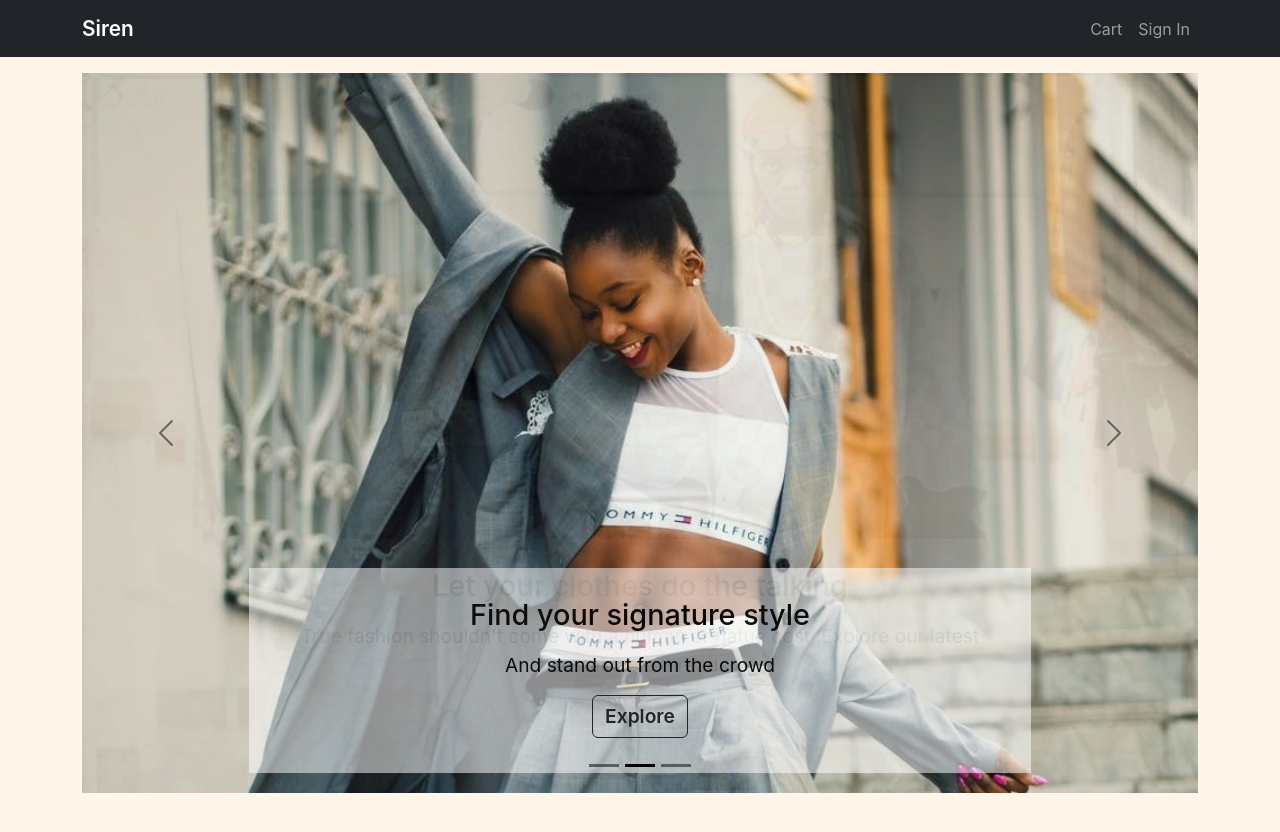
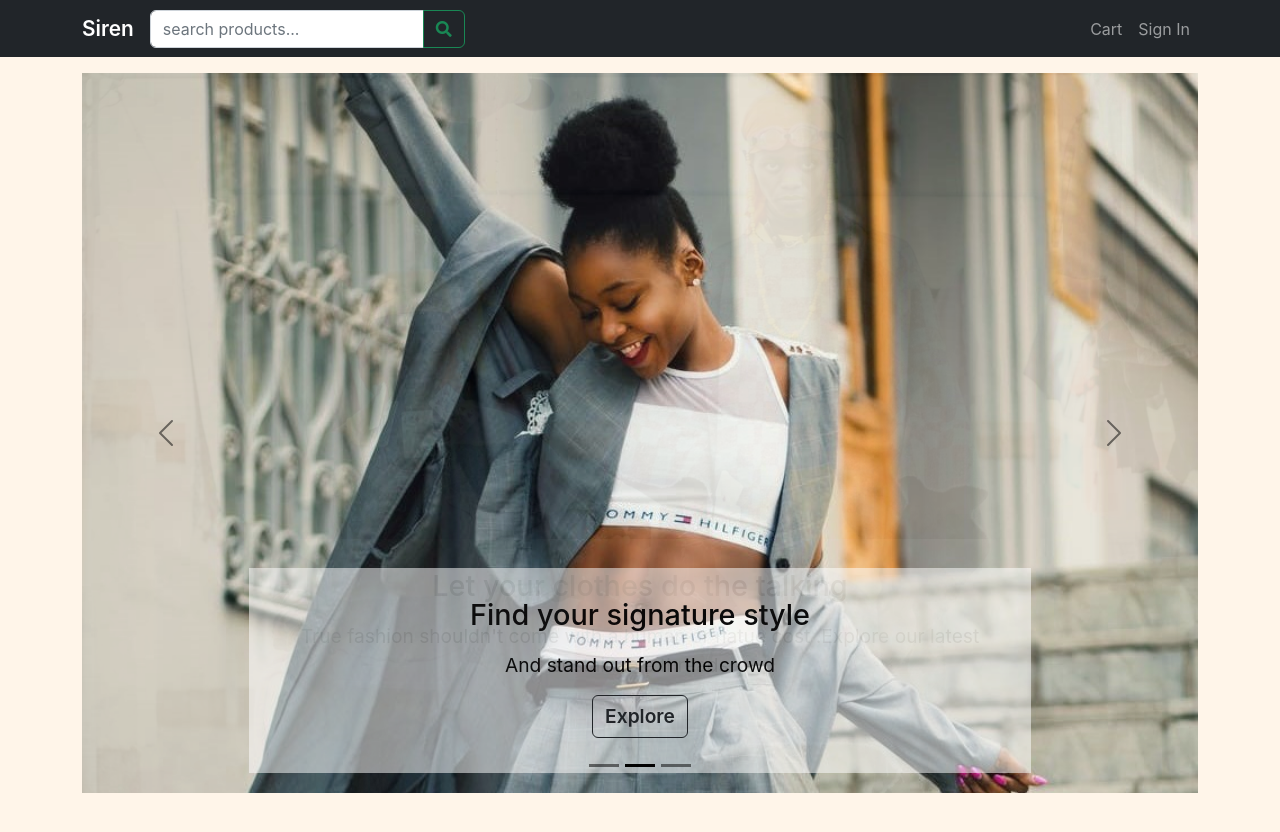
Before and after one commit to whatthefoobar/ecomm-app-project, a React (Create React App) app in the folder frontend/: page / in a window 1280 px wide. Shown: the top 832 px of the page. Built offline with nearby package versions, Linux system fonts and the light colour scheme.

Commit message:
sidebar implemented but style is odd

```diff
--- a/frontend/src/App.js
+++ b/frontend/src/App.js
@@ -1,10 +1,10 @@
 import { BrowserRouter as Router, Route, Routes } from 'react-router-dom';
-import { ToastContainer } from 'react-toastify'; // for that snazzy error msg box when login error
+import { toast, ToastContainer } from 'react-toastify'; // for that snazzy error msg box when login error
 import 'react-toastify/dist/ReactToastify.css';
 import HomeScreen from './screens/HomeScreen';
 import ProductScreen from './screens/ProductScreen';
 import Container from 'react-bootstrap/Container';
-import { useContext } from 'react';
+import { useContext, useEffect, useState } from 'react';
 import { Store } from './Store';
 import CartScreen from './screens/CartScreen';
 import SigninScreen from './screens/SigninScreen';
@@ -18,7 +18,11 @@ import Navigationbar from './components/Navigationbar';
 import OrderScreen from './screens/OrderScreen';
 import OrderHistoryScreen from './screens/OrderHistoryScreen';
 import ProfileScreen from './screens/ProfileScreen';
-// import Footer from './components/Footer';
+import Button from 'react-bootstrap/Button';
+import { getError } from './utils';
+import axios from 'axios';
+import SearchBox from './components/SearchBox';
+import Sidebar from './components/Sidebar';
 
 function App() {
   const { state, dispatch: ctxDispatch } = useContext(Store);
@@ -31,9 +35,31 @@ function App() {
     localStorage.removeItem('paymentMethod');
     window.location.href = '/signin';
   };
+
+  const [sidebarIsOpen, setSidebarIsOpen] = useState(false);
+  const [categories, setCategories] = useState([]);
+
+  // useEffect(() => {
+  //   const fetchCategories = async () => {
+  //     try {
+  //       const { data } = await axios.get(`/api/products/categories`);
+  //       setCategories(data);
+  //     } catch (err) {
+  //       toast.error(getError(err));
+  //     }
+  //   };
+  //   fetchCategories();
+  // }, []);
+
   return (
     <Router>
-      <div className="d-flex flex-column site-container position-relative">
+      <div
+        className={
+          sidebarIsOpen
+            ? 'd-flex flex-column site-container active-cont'
+            : 'd-flex flex-column site-container'
+        }
+      >
         <ToastContainer position="bottom-center" limit={1} />{' '}
         {/* for that snazzy error msg box when login error */}
         {/* Navbar here */}
@@ -41,7 +67,14 @@ function App() {
           cart={cart}
           userInfo={userInfo}
           signoutHandler={signoutHandler}
+          // sidebarIsOpen={sidebarIsOpen}
+          // setSidebarIsOpen={setSidebarIsOpen}
         />
+        {/* <Sidebar
+          categories={categories}
+          sidebarIsOpen={sidebarIsOpen}
+          setSidebarIsOpen={setSidebarIsOpen}
+        /> */}
         {/* Main content here */}
         <Container className="mt-3 mb-5 ">
           <Routes>
--- a/frontend/src/components/Navigationbar.js
+++ b/frontend/src/components/Navigationbar.js
@@ -1,5 +1,5 @@
 import './Navigationbar.css';
-import React from 'react';
+
 import Container from 'react-bootstrap/esm/Container';
 import { LinkContainer } from 'react-router-bootstrap';
 import { Link } from 'react-router-dom';
@@ -8,13 +8,26 @@ import Badge from 'react-bootstrap/Badge';
 import Nav from 'react-bootstrap/Nav';
 import NavDropdown from 'react-bootstrap/NavDropdown';
 
-const Navigationbar = ({ cart, userInfo, signoutHandler }) => {
+// import Button from 'react-bootstrap/esm/Button';
+import SearchBox from './SearchBox';
+
+const Navigationbar = ({
+  cart,
+  userInfo,
+  signoutHandler,
+  setSidebarIsOpen,
+  sidebarIsOpen,
+}) => {
   return (
     <Navbar bg="dark" variant="dark" expand="lg">
       <Container>
+        {/* <Button variant="dark" onClick={() => setSidebarIsOpen(!sidebarIsOpen)}>
+          <i className="fas fa-bars"></i>
+        </Button> */}
         <LinkContainer to="/">
           <Navbar.Brand className="nav__logo">Siren</Navbar.Brand>
         </LinkContainer>
+        <SearchBox />
         <Navbar.Toggle aria-controls="basic-navbar-nav" />
         <Navbar.Collapse id="basic-navbar-nav">
           <Nav className="me-auto  w-100  justify-content-end">
--- /dev/null
+++ b/frontend/src/components/SearchBox.js
@@ -0,0 +1,34 @@
+import React, { useState } from 'react';
+import Button from 'react-bootstrap/Button';
+import Form from 'react-bootstrap/Form';
+import InputGroup from 'react-bootstrap/InputGroup';
+import FormControl from 'react-bootstrap/FormControl';
+import { useNavigate } from 'react-router-dom';
+
+export default function SearchBox() {
+  const navigate = useNavigate();
+  const [query, setQuery] = useState('');
+  const submitHandler = (e) => {
+    e.preventDefault();
+    navigate(query ? `/search/?query=${query}` : '/search');
+  };
+
+  return (
+    <Form className="d-flex " onSubmit={submitHandler}>
+      <InputGroup>
+        <FormControl
+          type="text"
+          name="q"
+          id="q"
+          onChange={(e) => setQuery(e.target.value)}
+          placeholder="search products..."
+          aria-label="Search Products"
+          aria-describedby="button-search"
+        ></FormControl>
+        <Button variant="outline-success" type="submit" id="button-search">
+          <i className="fas fa-search"></i>
+        </Button>
+      </InputGroup>
+    </Form>
+  );
+}
--- /dev/null
+++ b/frontend/src/components/Sidebar.js
@@ -0,0 +1,33 @@
+import React from 'react';
+import Nav from 'react-bootstrap/Nav';
+import { LinkContainer } from 'react-router-bootstrap';
+
+const Sidebar = ({ sidebarIsOpen, setSidebarIsOpen, categories }) => {
+  return (
+    <div
+      className={
+        sidebarIsOpen
+          ? 'active-nav bg-dark side-navbar d-flex justify-content-between flex-wrap flex-column'
+          : 'bg-dark side-navbar d-flex justify-content-between flex-wrap flex-column'
+      }
+    >
+      <Nav className="flex-column text-white w-100 p-2">
+        <Nav.Item>
+          <strong>Categories</strong>
+        </Nav.Item>
+        {categories.map((category) => (
+          <Nav.Item key={category}>
+            <LinkContainer
+              to={`/search?category=${category}`}
+              onClick={() => setSidebarIsOpen(false)}
+            >
+              <Nav.Link>{category}</Nav.Link>
+            </LinkContainer>
+          </Nav.Item>
+        ))}
+      </Nav>
+    </div>
+  );
+};
+
+export default Sidebar;
--- a/frontend/src/index.css
+++ b/frontend/src/index.css
@@ -140,3 +140,26 @@ main {
   font-size: 1.2rem;
   margin-bottom: 15px;
 }
+/* sidebar */
+.navbar-brand {
+  font-weight: bold;
+}
+.side-navbar {
+  padding-top: 20px;
+  width: 240px;
+  height: 100%;
+  position: absolute;
+  left: -300px;
+  /* background-color: #100901; */
+  transition: 0.5s;
+}
+
+.site-container {
+  transition: 0.4s;
+}
+.active-cont {
+  margin-left: 240px;
+}
+.active-nav {
+  left: 0;
+}
```
Also changed, not shown: 1 other file (tests, documents, lock files or other folders).
